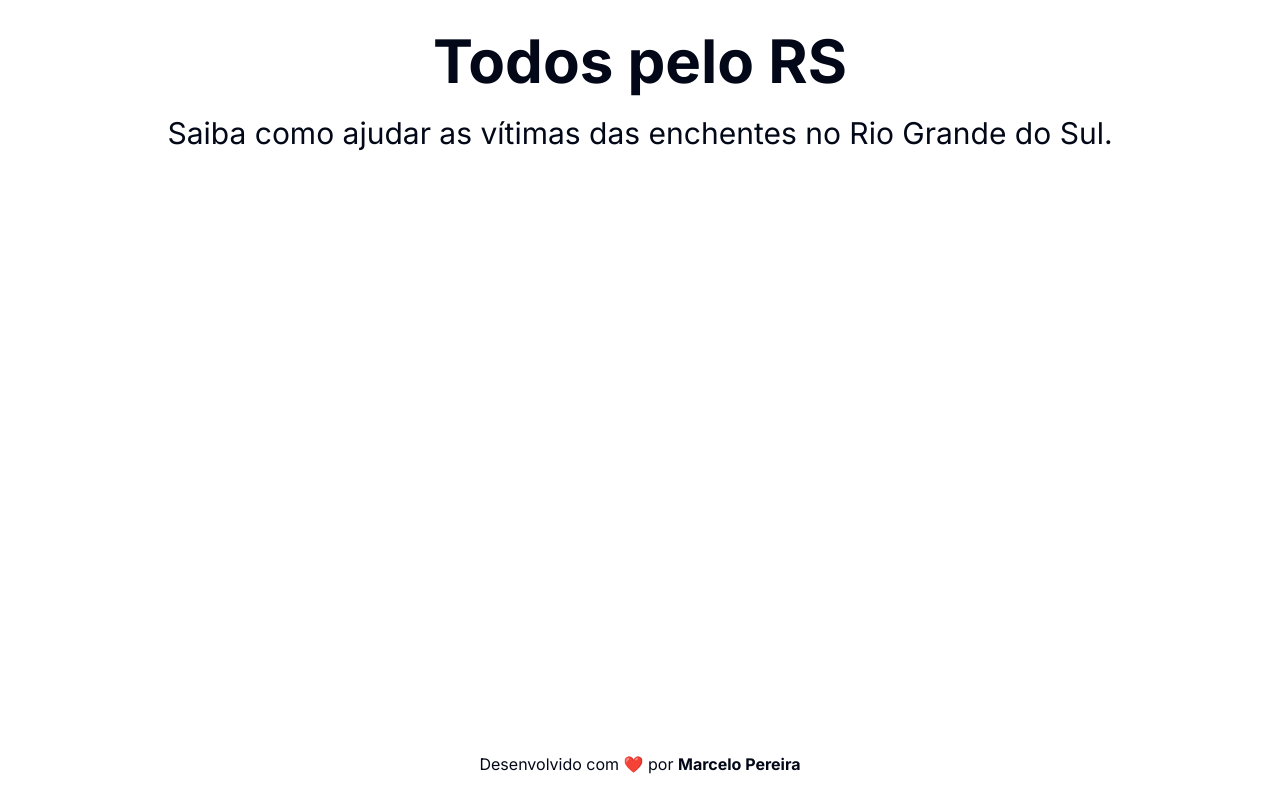
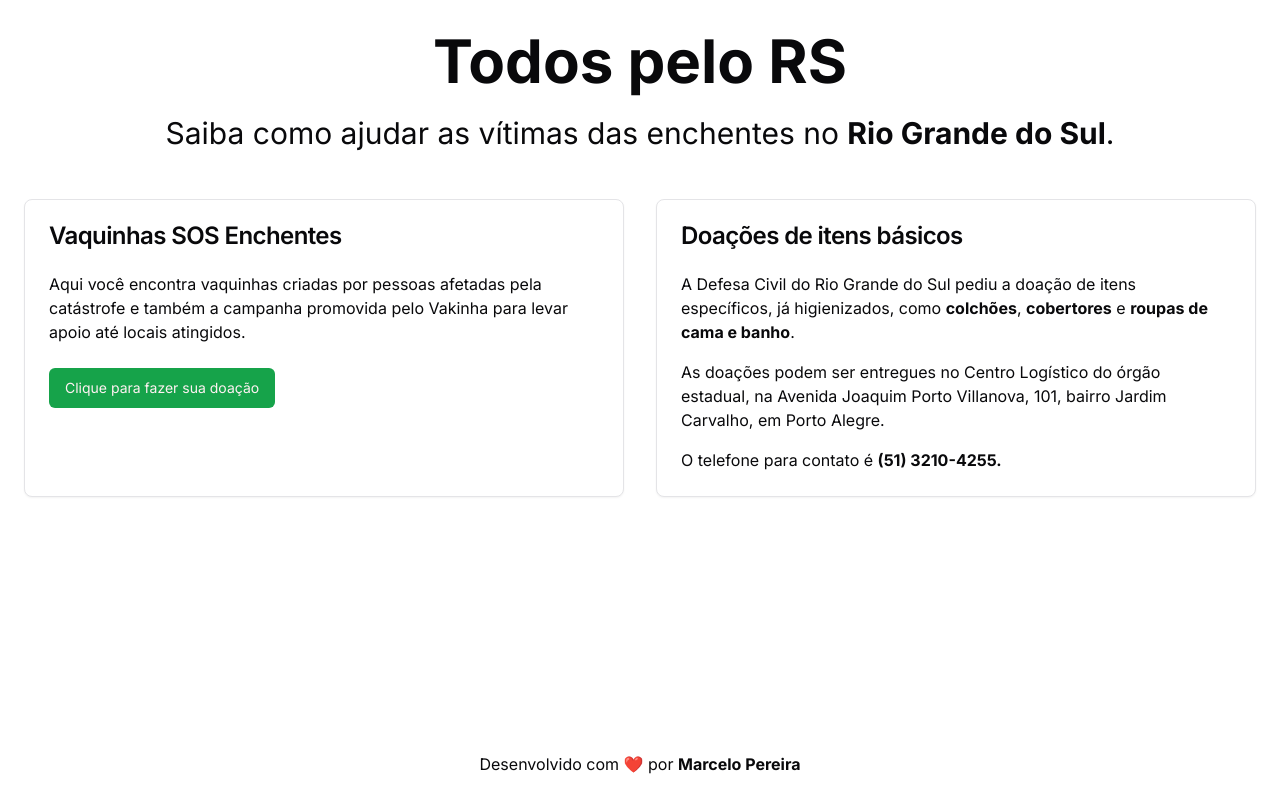
Before and after one commit to marcelopoars/todospelors-app, a Next.js app: page / in a window 1280 px wide. Built offline with nearby package versions, Linux system fonts and the light colour scheme.

Commit message:
feat: add card component

```diff
--- a/package.json
+++ b/package.json
@@ -9,6 +9,7 @@
     "lint": "next lint"
   },
   "dependencies": {
+    "@radix-ui/react-slot": "^1.0.2",
     "class-variance-authority": "^0.7.0",
     "clsx": "^2.1.1",
     "lucide-react": "^0.378.0",
--- a/src/app/globals.css
+++ b/src/app/globals.css
@@ -5,64 +5,47 @@
 @layer base {
   :root {
     --background: 0 0% 100%;
-      --foreground: 222.2 84% 4.9%;
-
+    --foreground: 240 10% 3.9%;
     --card: 0 0% 100%;
-      --card-foreground: 222.2 84% 4.9%;
-
+    --card-foreground: 240 10% 3.9%;
     --popover: 0 0% 100%;
-      --popover-foreground: 222.2 84% 4.9%;
-
-      --primary: 222.2 47.4% 11.2%;
-      --primary-foreground: 210 40% 98%;
-
-      --secondary: 210 40% 96.1%;
-      --secondary-foreground: 222.2 47.4% 11.2%;
-
-      --muted: 210 40% 96.1%;
-      --muted-foreground: 215.4 16.3% 46.9%;
-
-      --accent: 210 40% 96.1%;
-      --accent-foreground: 222.2 47.4% 11.2%;
-
+    --popover-foreground: 240 10% 3.9%;
+    --primary: 142.1 76.2% 36.3%;
+    --primary-foreground: 355.7 100% 97.3%;
+    --secondary: 240 4.8% 95.9%;
+    --secondary-foreground: 240 5.9% 10%;
+    --muted: 240 4.8% 95.9%;
+    --muted-foreground: 240 3.8% 46.1%;
+    --accent: 240 4.8% 95.9%;
+    --accent-foreground: 240 5.9% 10%;
     --destructive: 0 84.2% 60.2%;
-      --destructive-foreground: 210 40% 98%;
-
-      --border: 214.3 31.8% 91.4%;
-      --input: 214.3 31.8% 91.4%;
-      --ring: 222.2 84% 4.9%;
-
+    --destructive-foreground: 0 0% 98%;
+    --border: 240 5.9% 90%;
+    --input: 240 5.9% 90%;
+    --ring: 142.1 76.2% 36.3%;
     --radius: 0.5rem;
   }
 
   .dark {
-      --background: 222.2 84% 4.9%;
-      --foreground: 210 40% 98%;
-
-      --card: 222.2 84% 4.9%;
-      --card-foreground: 210 40% 98%;
-
-      --popover: 222.2 84% 4.9%;
-      --popover-foreground: 210 40% 98%;
-
-      --primary: 210 40% 98%;
-      --primary-foreground: 222.2 47.4% 11.2%;
-
-      --secondary: 217.2 32.6% 17.5%;
-      --secondary-foreground: 210 40% 98%;
-
-      --muted: 217.2 32.6% 17.5%;
-      --muted-foreground: 215 20.2% 65.1%;
-
-      --accent: 217.2 32.6% 17.5%;
-      --accent-foreground: 210 40% 98%;
-
+    --background: 20 14.3% 4.1%;
+    --foreground: 0 0% 95%;
+    --card: 24 9.8% 10%;
+    --card-foreground: 0 0% 95%;
+    --popover: 0 0% 9%;
+    --popover-foreground: 0 0% 95%;
+    --primary: 142.1 70.6% 45.3%;
+    --primary-foreground: 144.9 80.4% 10%;
+    --secondary: 240 3.7% 15.9%;
+    --secondary-foreground: 0 0% 98%;
+    --muted: 0 0% 15%;
+    --muted-foreground: 240 5% 64.9%;
+    --accent: 12 6.5% 15.1%;
+    --accent-foreground: 0 0% 98%;
     --destructive: 0 62.8% 30.6%;
-      --destructive-foreground: 210 40% 98%;
-
-      --border: 217.2 32.6% 17.5%;
-      --input: 217.2 32.6% 17.5%;
-      --ring: 212.7 26.8% 83.9%;
+    --destructive-foreground: 0 85.7% 97.3%;
+    --border: 240 3.7% 15.9%;
+    --input: 240 3.7% 15.9%;
+    --ring: 142.4 71.8% 29.2%;
   }
 }
 
--- a/src/app/layout.tsx
+++ b/src/app/layout.tsx
@@ -17,8 +17,9 @@ export default function RootLayout({
 }>) {
   return (
     <html lang="pt-br">
-      <body className={`${inter.className} flex flex-col min-h-screen text-pretty`}>
-        <header></header>
+      <body
+        className={`${inter.className} flex flex-col min-h-screen text-pretty`}
+      >
         {children}
         <footer className="p-6 text-center">
           <p>
--- a/src/app/page.tsx
+++ b/src/app/page.tsx
@@ -1,14 +1,75 @@
+import {
+  Button,
+  Card,
+  CardContent,
+  CardDescription,
+  CardFooter,
+  CardHeader,
+  CardTitle,
+} from "@/components";
+
 export default function Home() {
   return (
     <main className="flex-1">
       <section className="p-6">
-        <div className="max-w-7xl mx-auto text-center">
+        <div className="max-w-7xl mx-auto text-center mb-12">
           <h1 className="text-6xl font-bold leading-tight mb-4">
             Todos pelo RS
           </h1>
           <p className="text-3xl">
-            Saiba como ajudar as vítimas das enchentes no Rio Grande do Sul.
+            Saiba como ajudar as vítimas das enchentes no{" "}
+            <strong>Rio Grande do Sul</strong>.
           </p>
+        </div>
+
+        <div className="max-w-7xl mx-auto grid grid-cols-2 gap-8">
+          <Card>
+            <CardHeader>
+              <CardTitle>Vaquinhas SOS Enchentes</CardTitle>
+            </CardHeader>
+            <CardContent>
+              <p>
+                Aqui você encontra vaquinhas criadas por pessoas afetadas pela
+                catástrofe e também a campanha promovida pelo Vakinha para levar
+                apoio até locais atingidos.
+              </p>
+            </CardContent>
+            <CardFooter>
+              <Button asChild>
+                <a
+                  href="https://www.vakinha.com.br/tag/sos_enchentes"
+                  target="_blank"
+                  rel="noopener noreferrer"
+                >
+                  Clique para fazer sua doação
+                </a>
+              </Button>
+            </CardFooter>
+          </Card>
+
+          <Card>
+            <CardHeader>
+              <CardTitle>Doações de itens básicos</CardTitle>
+            </CardHeader>
+            <CardContent className="space-y-4">
+              <p>
+                A Defesa Civil do Rio Grande do Sul pediu a doação de itens
+                específicos, já higienizados, como <strong>colchões</strong>,{" "}
+                <strong>cobertores</strong> e{" "}
+                <strong>roupas de cama e banho</strong>.
+              </p>
+
+              <p>
+                As doações podem ser entregues no Centro Logístico do órgão
+                estadual, na Avenida Joaquim Porto Villanova, 101, bairro Jardim
+                Carvalho, em Porto Alegre.
+              </p>
+
+              <p>
+                O telefone para contato é <strong>(51) 3210-4255.</strong>
+              </p>
+            </CardContent>
+          </Card>
         </div>
       </section>
     </main>
--- /dev/null
+++ b/src/components/index.ts
@@ -0,0 +1 @@
+export * from "./ui";
--- /dev/null
+++ b/src/components/ui/button.tsx
@@ -0,0 +1,56 @@
+import * as React from "react";
+import { Slot } from "@radix-ui/react-slot";
+import { cva, type VariantProps } from "class-variance-authority";
+
+import { cn } from "@/lib/utils";
+
+const buttonVariants = cva(
+  "inline-flex items-center justify-center whitespace-nowrap rounded-md text-sm font-medium ring-offset-background transition-colors focus-visible:outline-none focus-visible:ring-2 focus-visible:ring-ring focus-visible:ring-offset-2 disabled:pointer-events-none disabled:opacity-50",
+  {
+    variants: {
+      variant: {
+        default: "bg-primary text-primary-foreground hover:bg-primary/90",
+        destructive:
+          "bg-destructive text-destructive-foreground hover:bg-destructive/90",
+        outline:
+          "border border-input bg-background hover:bg-accent hover:text-accent-foreground",
+        secondary:
+          "bg-secondary text-secondary-foreground hover:bg-secondary/80",
+        ghost: "hover:bg-accent hover:text-accent-foreground",
+        link: "text-primary underline-offset-4 hover:underline",
+      },
+      size: {
+        default: "h-10 px-4 py-2",
+        sm: "h-9 rounded-md px-3",
+        lg: "h-11 rounded-md px-8",
+        icon: "h-10 w-10",
+      },
+    },
+    defaultVariants: {
+      variant: "default",
+      size: "default",
+    },
+  }
+);
+
+export interface ButtonProps
+  extends React.ButtonHTMLAttributes<HTMLButtonElement>,
+    VariantProps<typeof buttonVariants> {
+  asChild?: boolean;
+}
+
+const Button = React.forwardRef<HTMLButtonElement, ButtonProps>(
+  ({ className, variant, size, asChild = false, ...props }, ref) => {
+    const Comp = asChild ? Slot : "button";
+    return (
+      <Comp
+        className={cn(buttonVariants({ variant, size, className }))}
+        ref={ref}
+        {...props}
+      />
+    );
+  }
+);
+Button.displayName = "Button";
+
+export { Button, buttonVariants };
--- /dev/null
+++ b/src/components/ui/card.tsx
@@ -0,0 +1,79 @@
+import * as React from "react"
+
+import { cn } from "@/lib/utils"
+
+const Card = React.forwardRef<
+  HTMLDivElement,
+  React.HTMLAttributes<HTMLDivElement>
+>(({ className, ...props }, ref) => (
+  <div
+    ref={ref}
+    className={cn(
+      "rounded-lg border bg-card text-card-foreground shadow-sm",
+      className
+    )}
+    {...props}
+  />
+))
+Card.displayName = "Card"
+
+const CardHeader = React.forwardRef<
+  HTMLDivElement,
+  React.HTMLAttributes<HTMLDivElement>
+>(({ className, ...props }, ref) => (
+  <div
+    ref={ref}
+    className={cn("flex flex-col space-y-1.5 p-6", className)}
+    {...props}
+  />
+))
+CardHeader.displayName = "CardHeader"
+
+const CardTitle = React.forwardRef<
+  HTMLParagraphElement,
+  React.HTMLAttributes<HTMLHeadingElement>
+>(({ className, ...props }, ref) => (
+  <h3
+    ref={ref}
+    className={cn(
+      "text-2xl font-semibold leading-none tracking-tight",
+      className
+    )}
+    {...props}
+  />
+))
+CardTitle.displayName = "CardTitle"
+
+const CardDescription = React.forwardRef<
+  HTMLParagraphElement,
+  React.HTMLAttributes<HTMLParagraphElement>
+>(({ className, ...props }, ref) => (
+  <p
+    ref={ref}
+    className={cn("text-sm text-muted-foreground", className)}
+    {...props}
+  />
+))
+CardDescription.displayName = "CardDescription"
+
+const CardContent = React.forwardRef<
+  HTMLDivElement,
+  React.HTMLAttributes<HTMLDivElement>
+>(({ className, ...props }, ref) => (
+  <div ref={ref} className={cn("p-6 pt-0", className)} {...props} />
+))
+CardContent.displayName = "CardContent"
+
+const CardFooter = React.forwardRef<
+  HTMLDivElement,
+  React.HTMLAttributes<HTMLDivElement>
+>(({ className, ...props }, ref) => (
+  <div
+    ref={ref}
+    className={cn("flex items-center p-6 pt-0", className)}
+    {...props}
+  />
+))
+CardFooter.displayName = "CardFooter"
+
+export { Card, CardHeader, CardFooter, CardTitle, CardDescription, CardContent }
--- /dev/null
+++ b/src/components/ui/index.ts
@@ -0,0 +1,2 @@
+export * from "./button";
+export * from "./card";
```
Also changed, not shown: 1 other file (tests, documents, lock files or other folders). Lines whose indentation alone changed are shown as unchanged.
